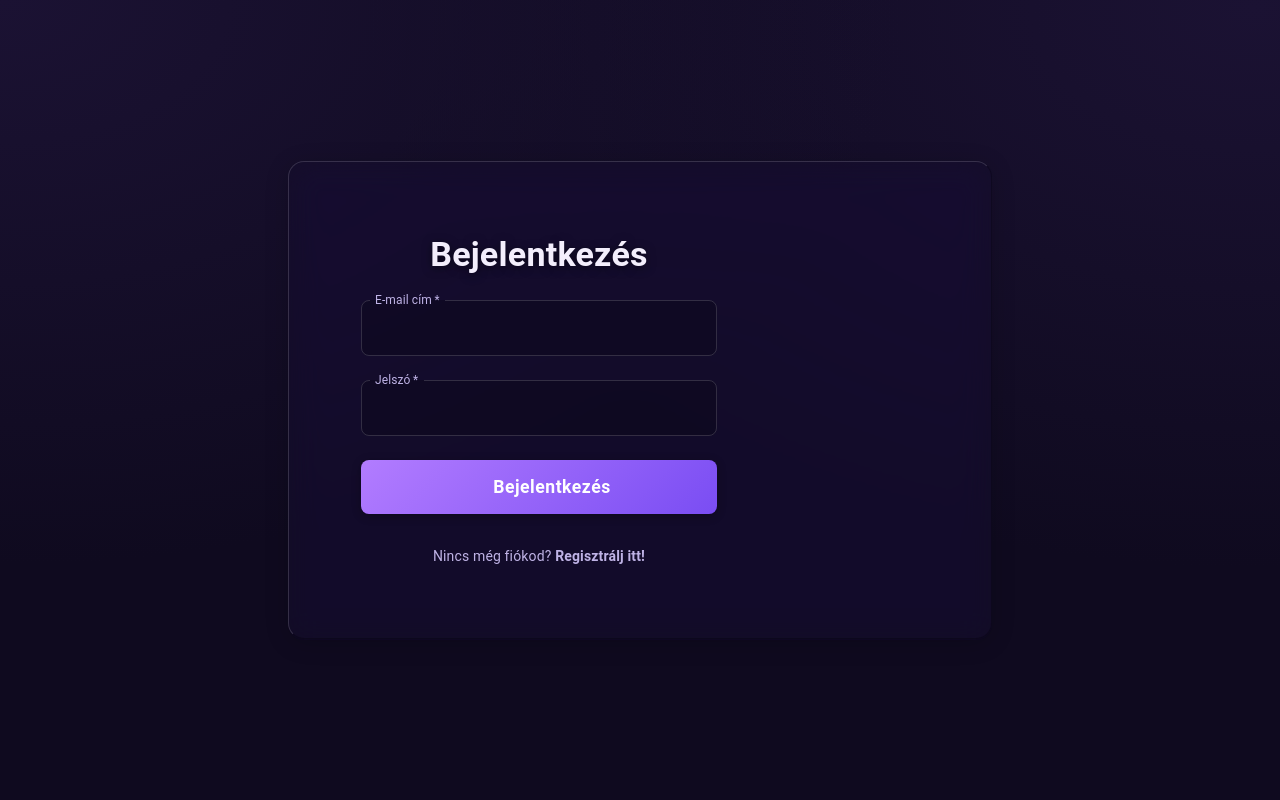
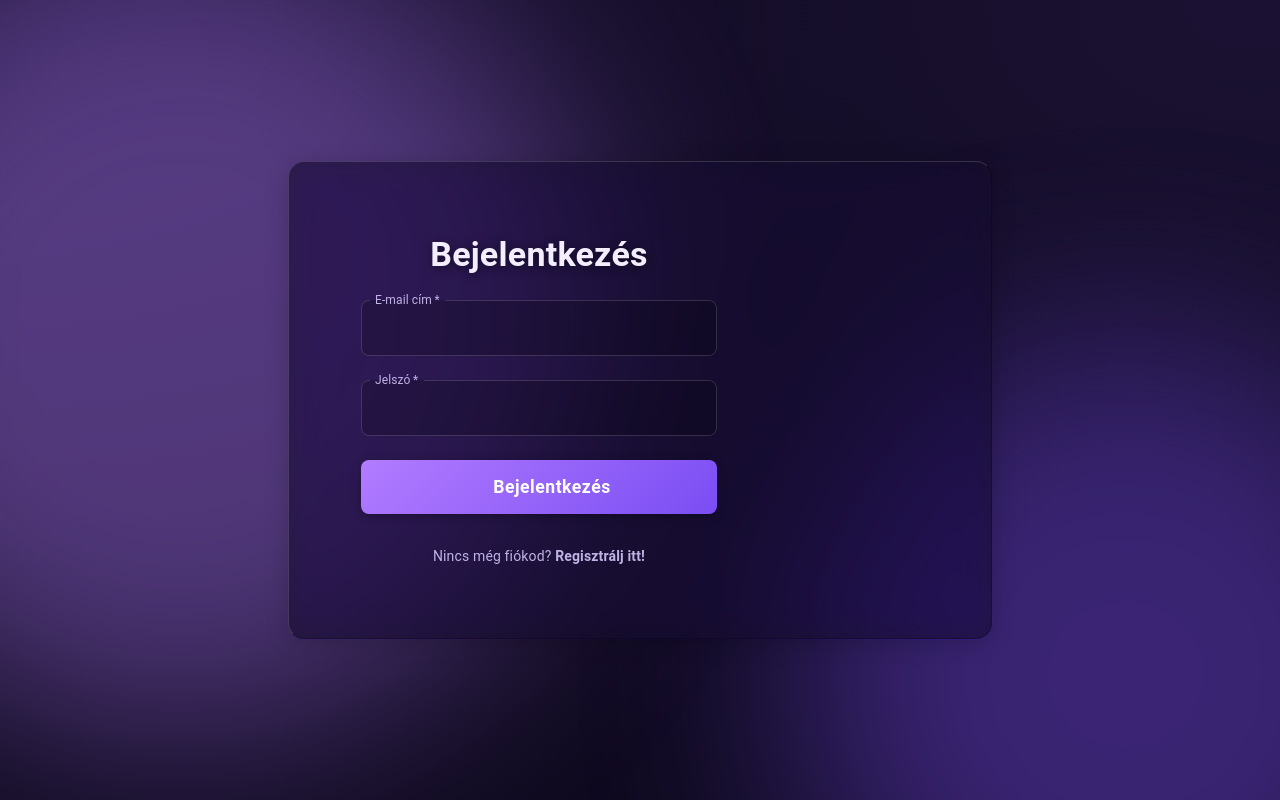
Before and after one commit to Erdscsb/CtrlAltDefekt-KvizJatek, a React (Vite) app in the folder kvizjatek-frontend/: page /login in a window 1280 px wide. Built offline with nearby package versions, Linux system fonts and the light colour scheme; some icons are missing.

Commit message:
feat: add animated background orbs and gradient text styles for enhanced visual appeal

```diff
--- a/kvizjatek-frontend/src/Components/Layout/CenterStage.tsx
+++ b/kvizjatek-frontend/src/Components/Layout/CenterStage.tsx
@@ -1,7 +1,27 @@
 import React from 'react';
 
 const CenterStage: React.FC<{ children: React.ReactNode }> = ({ children }) => {
-  return <div className="center-stage">{children}</div>;
+  return (
+    <div className="center-stage">
+      {/* Animated Background Orbs */}
+      <div className="orb orb-1" />
+      <div className="orb orb-2" />
+
+      {/* Main Content Wrapper */}
+      <div
+        className="z-index-content"
+        style={{
+          width: '100%',
+          display: 'flex',
+          flexDirection: 'column',
+          alignItems: 'center',
+          justifyContent: 'center'
+        }}
+      >
+        {children}
+      </div>
+    </div>
+  );
 };
 
 export default CenterStage;
--- a/kvizjatek-frontend/src/Components/MainMenu/MainMenuCard.tsx
+++ b/kvizjatek-frontend/src/Components/MainMenu/MainMenuCard.tsx
@@ -17,7 +17,7 @@ const MainMenuCard: React.FC = () => {
           justifyContent="space-between"
           alignItems="center"
         >
-          <Typography variant="h4" component="h1" fontWeight={700}>
+          <Typography variant="h4" component="h1" fontWeight={800} className="gradient-text">
             Kvízjáték
           </Typography>
           <ProfileIconMenu />
--- a/kvizjatek-frontend/src/Pages/NewGame/NewGame.tsx
+++ b/kvizjatek-frontend/src/Pages/NewGame/NewGame.tsx
@@ -99,8 +99,9 @@ const NewGamePage: React.FC = () => {
   };
 
  return (
-
     <CenterStage>
+      {/* WRAPPER BOX: Ensures button aligns with the card */}
+      <Box sx={{ width: '100%', maxWidth: '44rem' }}>
         <Button
           startIcon={<ArrowBackIcon />}
           variant="text"
@@ -109,25 +110,26 @@ const NewGamePage: React.FC = () => {
             e.preventDefault();
             navigate(-1);
           }}
-          sx={{ mb: { xs: 1, sm: 2 } }}
+          sx={{ mb: 2, paddingLeft: 0 }} // Removed left padding to align text with card edge
         >
           Vissza
         </Button>
+
         <GlassBackground className="menu-surface">
-        <Box sx={{ width: '100%', maxWidth: 600, p: 2 }}>
-          <Typography variant="h4" fontWeight={700} mb={3} textAlign="center">
+          {/* Removed max-width here as the parent handles it now */}
+          <Box sx={{ width: '100%', p: 0 }}>
+            <Typography variant="h4" fontWeight={700} mb={3} textAlign="center" className="text-glow">
               Új Játék Indítása
             </Typography>
 
             <Stack spacing={3}>
-            {/* Topic Selection */}
               <TextField
                 select
                 label="Válassz témát"
                 value={selectedTopicId}
                 onChange={(e) => {
                   setSelectedTopicId(Number(e.target.value));
-                setCustomTopic(''); // Clear custom if existing selected
+                  setCustomTopic('');
                 }}
                 fullWidth
               >
@@ -141,13 +143,12 @@ const NewGamePage: React.FC = () => {
                 ))}
               </TextField>
 
-            {/* Custom Topic Input (only if no preset topic selected) */}
               <TextField
                 label="Egyedi téma (pl. 'Harry Potter varázsigék')"
                 value={customTopic}
                 onChange={(e) => {
                   setCustomTopic(e.target.value);
-                setSelectedTopicId(''); // Clear preset if typing custom
+                  setSelectedTopicId('');
                 }}
                 disabled={selectedTopicId !== ''}
                 fullWidth
@@ -221,20 +222,20 @@ const NewGamePage: React.FC = () => {
                 onClick={handleStart}
                 disabled={loading}
                 startIcon={
-                loading ? <CircularProgress size={20} /> : <PlayArrowIcon />
+                  loading ? <CircularProgress size={20} color="inherit"/> : <PlayArrowIcon />
                 }
                 sx={{
                   mt: 2,
                   py: 1.5,
                   fontSize: '1.1rem',
-                fontWeight: 'bold',
                 }}
               >
-              {loading ? 'Generálás folyamatban...' : 'Kvíz Indítása'}
+                {loading ? 'Generálás...' : 'Kvíz Indítása'}
               </Button>
             </Stack>
           </Box>
         </GlassBackground>
+      </Box>
     </CenterStage>
   );
 };
--- a/kvizjatek-frontend/src/styles/global.css
+++ b/kvizjatek-frontend/src/styles/global.css
@@ -106,3 +106,59 @@ body {
   .center-stage { padding: 1rem; }
   .menu-surface { padding: 1.5rem; }
 }
+
+/* * =========================================
+ * 9. VISUAL POLISH
+ * =========================================
+ */
+
+/* Floating Orbs for Background Depth */
+.orb {
+  position: fixed;
+  border-radius: 50%;
+  filter: blur(100px); /* Heavy blur for diffuse glow */
+  z-index: 0; /* Behind content but above body bg */
+  opacity: 0.4;
+  pointer-events: none;
+  animation: floatOrb 25s infinite alternate cubic-bezier(0.4, 0, 0.2, 1);
+}
+
+.orb-1 {
+  width: 60vw;
+  height: 60vw;
+  background: var(--accent);
+  top: -20%;
+  left: -20%;
+}
+
+.orb-2 {
+  width: 50vw;
+  height: 50vw;
+  background: var(--accent-2);
+  bottom: -10%;
+  right: -10%;
+  animation-delay: -10s; /* Offset animation */
+}
+
+@keyframes floatOrb {
+  0% { transform: translate(0, 0) scale(1); }
+  50% { transform: translate(10%, 20%) scale(1.1); }
+  100% { transform: translate(-10%, 10%) scale(0.9); }
+}
+
+/* Gradient Text for Main Titles */
+.gradient-text {
+  background: linear-gradient(135deg, #fff 30%, var(--accent) 100%);
+  -webkit-background-clip: text;
+  -webkit-text-fill-color: transparent;
+  background-clip: text;
+  color: transparent;
+  /* Subtle shadow behind the text to lift it off the background */
+  filter: drop-shadow(0 2px 15px var(--accent-glow));
+}
+
+/* Ensure content sits above the orbs */
+.z-index-content {
+  position: relative;
+  z-index: 1;
+}
--- a/kvizjatek-frontend/src/styles/theme.ts
+++ b/kvizjatek-frontend/src/styles/theme.ts
@@ -24,6 +24,7 @@ const theme = createTheme({
   },
 
   components: {
+    // 1. Glass Effect for all Cards/Papers
     MuiPaper: {
       styleOverrides: {
         root: {
@@ -43,16 +44,18 @@ const theme = createTheme({
     MuiAvatar: {
       styleOverrides: {
         root: {
+          // Force the background to the accent gradient
           background: 'linear-gradient(135deg, var(--accent), var(--accent-2))',
-          color: '#ffffff',
-          fontWeight: 700,
+          // Force text to be bold white for maximum readability
+          color: '#ffffff !important',
+          fontWeight: 800,
           border: '1px solid rgba(255,255,255,0.2)',
           boxShadow: '0 0 10px var(--accent-glow)',
         },
       },
     },
 
-    // 3. Buttons with Glow
+    // 3. Buttons with Glow & Tactile Feel
     MuiButton: {
       styleOverrides: {
         root: {
@@ -60,6 +63,10 @@ const theme = createTheme({
           fontWeight: 600,
           borderRadius: 'var(--radius-sm)',
           padding: '10px 24px',
+          transition: 'all 0.2s cubic-bezier(0.4, 0, 0.2, 1)',
+          '&:active': {
+            transform: 'scale(0.96)', // Tactile press effect
+          },
         },
         containedPrimary: {
           background: 'linear-gradient(135deg, var(--accent), var(--accent-2))',
```
Lines whose indentation alone changed are shown as unchanged.
